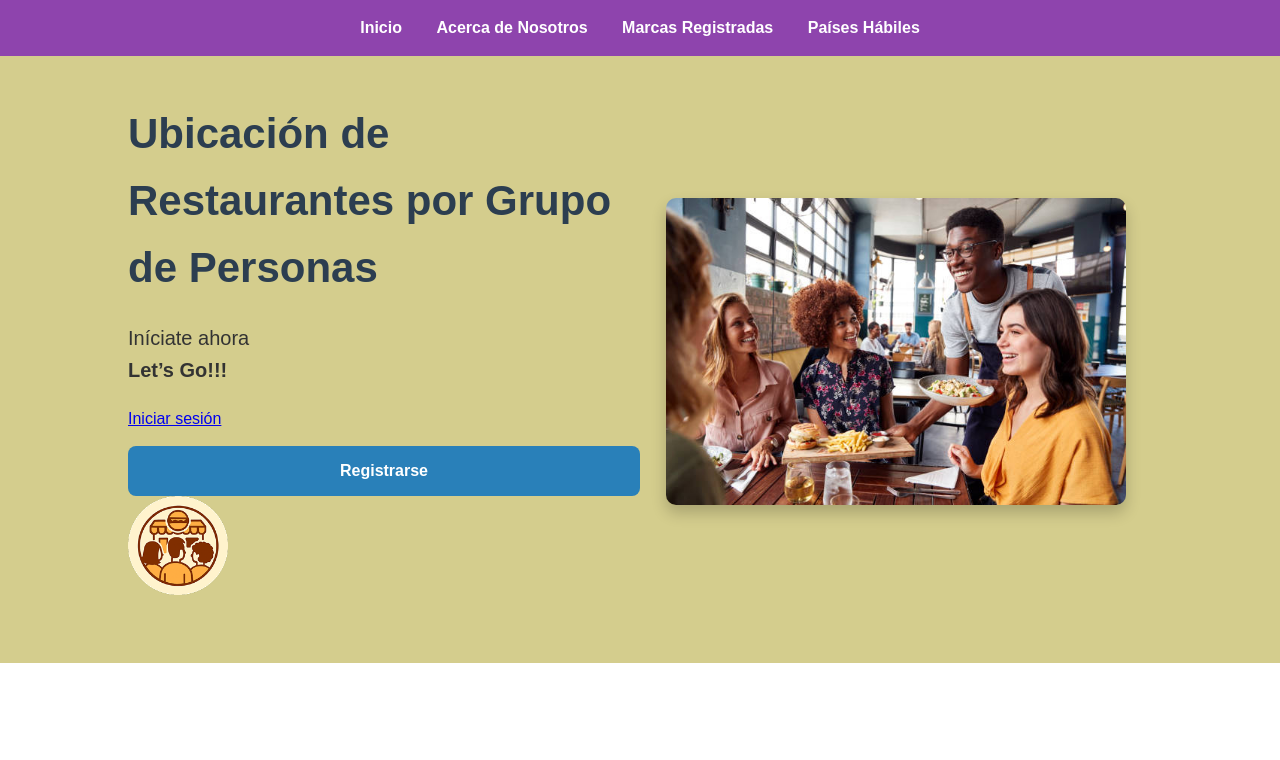
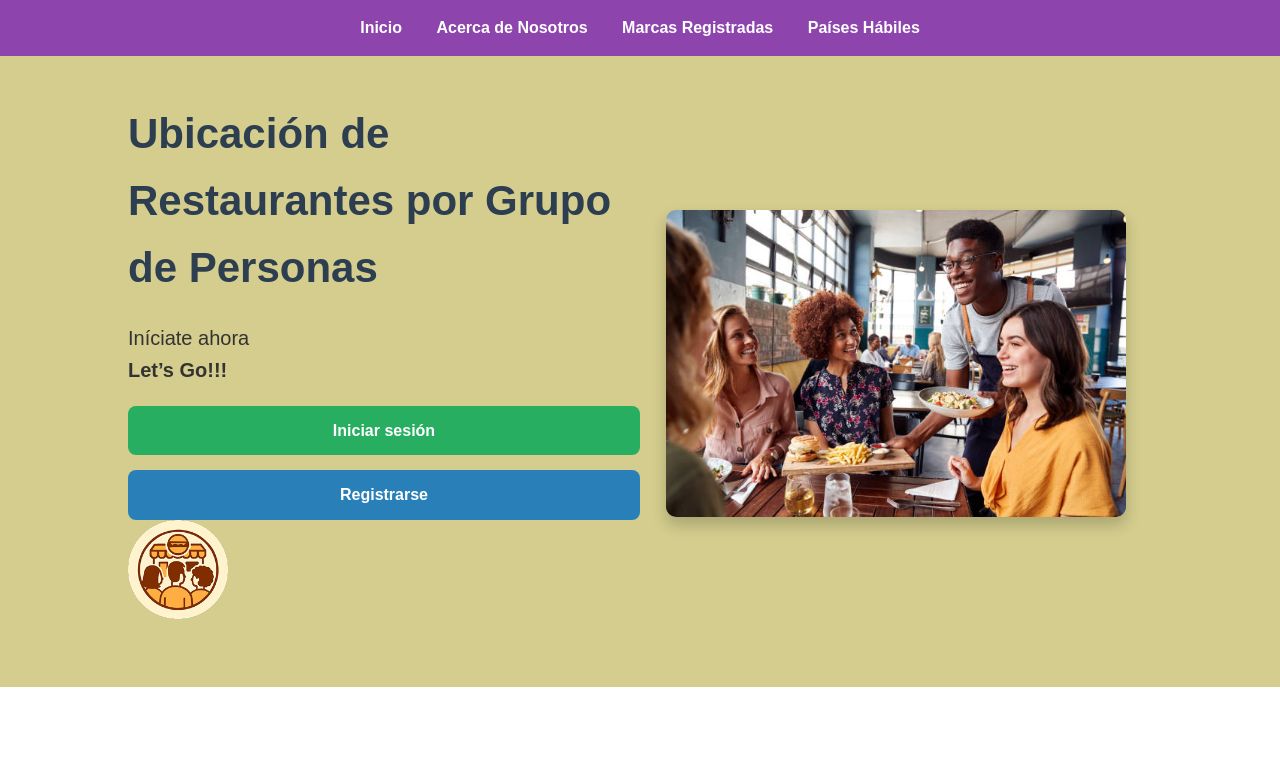
Before and after one commit to LocalFood-Aplicaciones-Web/Project-report, a plain HTML site: page index.html in a window 1280 px wide. Shown: the top 760 px of the page. Drawn offline with Linux system fonts and the light colour scheme; files whose address does not match are found by name.

Commit message:
Update index.html

```diff
--- a/index.html
+++ b/index.html
@@ -26,7 +26,7 @@
     <h1>Ubicación de Restaurantes por Grupo de Personas</h1>
     <p>Iníciate ahora <br><strong>Let’s Go!!!</strong></p>
     <div class="buttons">
-      <a href="/Project-report/login/login.html">Iniciar sesión</a>
+      <a href="/Project-report/login/login.html" class= "btn">Iniciar sesión</a>
       <a href="/register/register.html" class="btn secondary">Registrarse</a>
     </div>
     <!-- Logo pequeño debajo del texto -->
```
